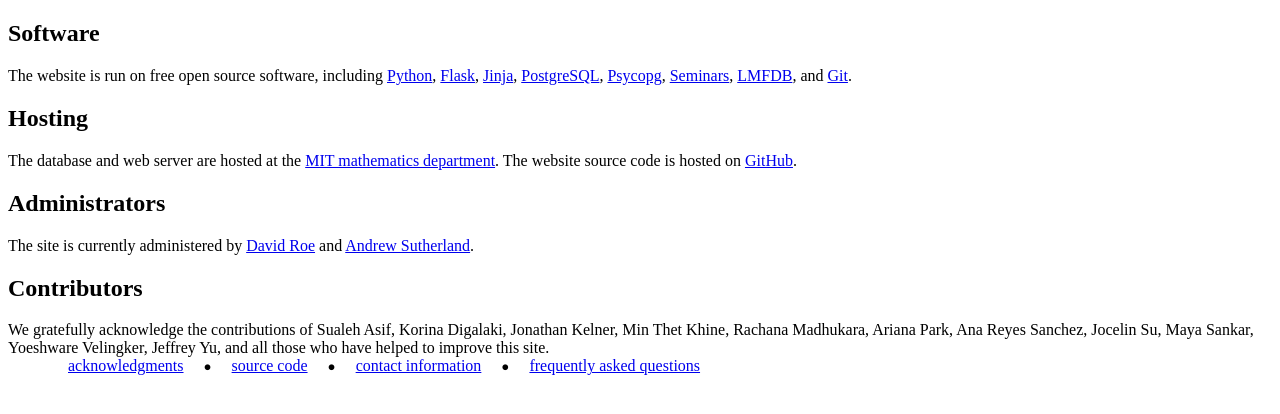
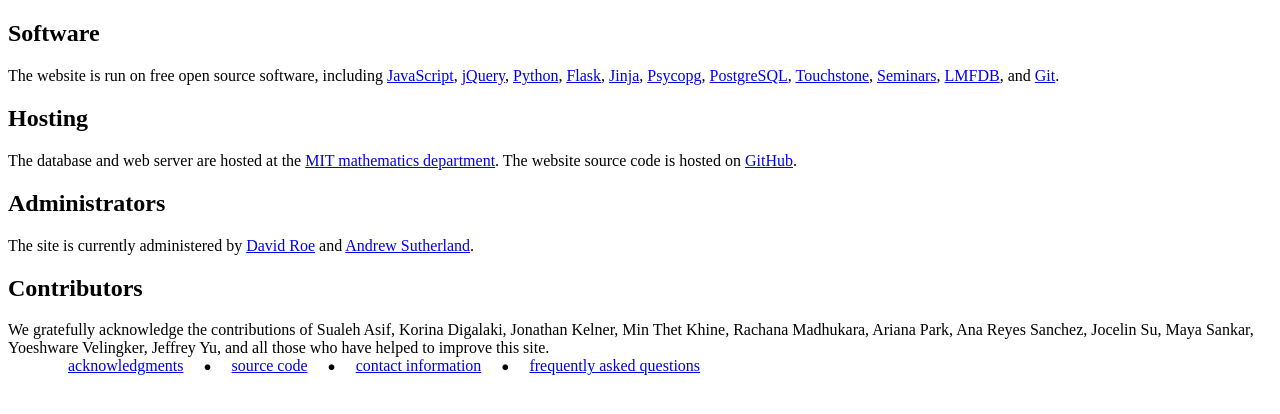
Before and after one commit to AndrewVSutherland/psetpartners, a Python web app: template psetpartners/templates/acknowledgments.html in a window 1280 px wide. Shown: the part 88-502 px from the top of the page. Run offline with Jinja, Linux system fonts and the light colour scheme; the template is opened without the code that fills it, so the values that code supplies are empty; some libraries are stand-ins or nearby versions.

Commit message:
acknowledgments

```diff
--- a/psetpartners/templates/acknowledgments.html
+++ b/psetpartners/templates/acknowledgments.html
@@ -5,11 +5,14 @@
 
 <div>
     The website is run on free open source software, including
+<a href="https://developer.mozilla.org/en-US/docs/Web/JavaScript">JavaScript</a>,
+<a href="https://jquery.com/">jQuery</a>,
 <a href="http://www.python.org">Python</a>,
 <a href="http://flask.pocoo.org/">Flask</a>,
 <a href="http://jinja.pocoo.org/">Jinja</a>,
+<a href="http://initd.org/psycopg/">Psycopg</a>,
 <a href="https://www.postgresql.org/">PostgreSQL</a>,
-<a href="http://initd.org/psycopg/">Psycopg</a>,
+<a href="https://kb.mit.edu/confluence/display/istcontrib/Touchstone+Landing+Page">Touchstone</a>,
 <a href="https://github.com/roed314/seminars/">Seminars</a>,
 <a href="https://github.com/LMFDB/lmfdb/">LMFDB</a>,
 and
--- a/psetpartners/templates/student.html
+++ b/psetpartners/templates/student.html
@@ -248,7 +248,7 @@ const ctx = {{ ctx|tojson|safe }};
 
 // jshint ignore:end
 
-/* global classesOptions, timezoneOptions, allCounts, allGroups, classData, groupData, maxlength, ctx */ // from template (ignored above)
+/* global classesOptions, timezoneOptions, isLive, allCounts, allGroups, classData, groupData, maxlength, ctx */ // from template (ignored above)
 /* global yearShort, startShort, forumShort, togetherShort */ // options.js
 /* global studentOptions, studentPlaceholders, studentPreferences, studentClassPreferences, studentAffinities, studentClassAffinities */ // options.js
 /* global makeSingleSelect, updateSingleSelect, makeMultiSelect, validURL, makeCheckboxGrid */ // in psetpartners.js
@@ -572,7 +572,8 @@ function confirmMatch(e, c) {
   const res = getPrefs([...studentPreferences, ...studentClassPreferences], i);
   let msg = `<p>You are about to request an urgent match for ${c}. `;
   msg += `The system will attempt to put you in one of the existing pset groups. `;
-  msg += `Emails will be sent to existing private groups in this class that are open to new members and not incompatible with your availability or preferences seeking membership (your identity will not be revealed).  As soon as anyone accepts the invitation to add a new member you will be added to that group unless you have joined a public group in the meantime.<br><br>Please do not use this option lightly, it may generate many emails (in the sandbox no emails will be sent). `;
+  msg += 'Emails will be sent to existing private groups in this class that are open to new members and not incompatible with your availability or preferences seeking membership (your identity will not be revealed).  As soon as anyone accepts the invitation to add a new member you will be added to that group unless you have joined a public group in the meantime.<br><br>Please do not use this option lightly, it may generate many emails';
+  msg += isLive ? '. ' : ' (in the sandbox no emails will be sent). ';
   let val = "match " + cid;
   if ( pending() ) { msg += 'All unsaved changes will be saved.'; val = "save " + val; }
   msg += '<br><br>';
```
